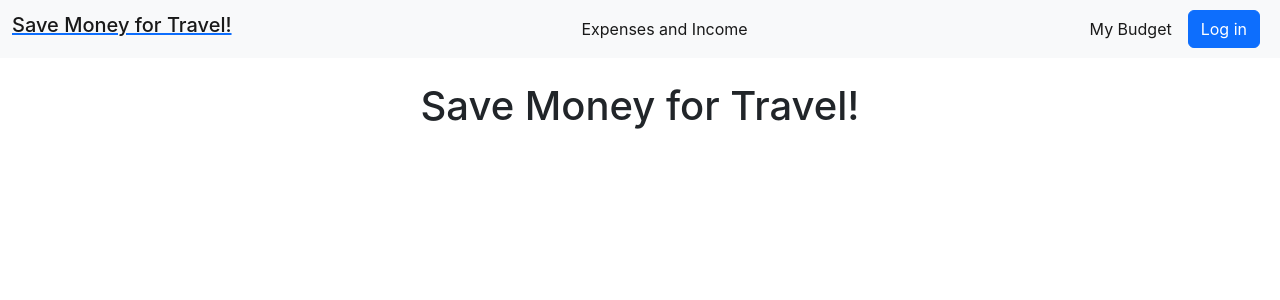
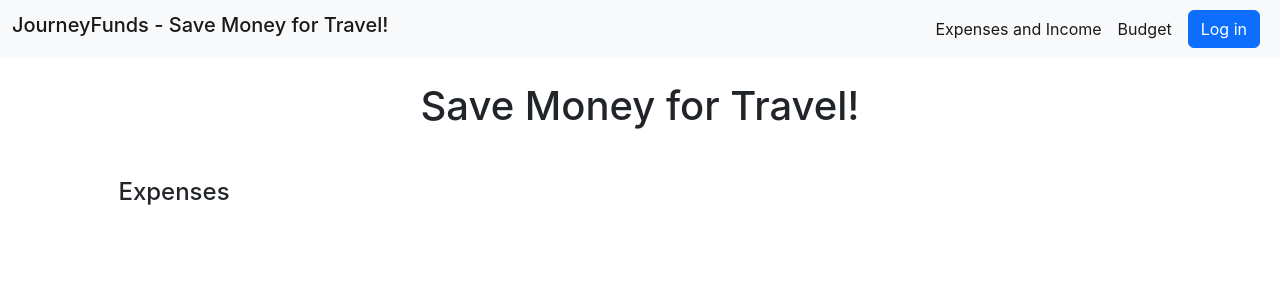
Before and after one commit to CodingCashew/journey-funds-save-money-for-travel, a React (Create React App) app: page / in a window 1280 px wide. Shown: the top 300 px of the page. Built offline with nearby package versions, Linux system fonts and the light colour scheme.

Commit message:
Improve Styling, Home Page Dashboard

```diff
--- a/package.json
+++ b/package.json
@@ -13,6 +13,7 @@
     "bcrypt": "^5.1.1",
     "bootstrap": "^5.2.3",
     "chart.js": "^4.4.4",
+    "chroma-js": "^3.1.1",
     "concurrently": "^8.2.2",
     "cors": "^2.8.5",
     "dotenv": "^16.4.5",
@@ -22,6 +23,7 @@
     "path": "^0.12.7",
     "pg": "^8.12.0",
     "react": "^18.3.1",
+    "react-bootstrap": "^2.10.4",
     "react-chartjs-2": "^5.2.0",
     "react-dom": "^18.3.1",
     "react-router-dom": "^6.25.1",
@@ -32,6 +34,7 @@
   "devDependencies": {
     "@babel/plugin-proposal-private-property-in-object": "^7.16.7",
     "@testing-library/react": "^13.4.0",
+    "@types/chroma-js": "^2.4.4",
     "@types/node": "^20.14.11",
     "@types/react": "^18.3.3",
     "@types/react-dom": "^18.3.0",
--- a/src/Components/Budget.tsx
+++ b/src/Components/Budget.tsx
@@ -77,7 +77,8 @@ function Budget() {
   return (
     <div>
       <h1 className="my-4">My Budget</h1>
-      <div className="d-flex mw-xs-85 p-4">
+      <div className="p-4">
+        <div className="d-flex-col">
           <table className="table responsive">
             <thead>
               <tr>
@@ -89,7 +90,7 @@ function Budget() {
             <tbody>
               {budget.map((item, index) =>
                 Object.entries(item).map(([key, value]) => (
-                <tr key={key + index}>
+                  <tr key={key + index} className="align-middle">
                     <th scope="row">{key}</th>
                     <td>${value}</td>
                     <td>
@@ -106,6 +107,7 @@ function Budget() {
               )}
             </tbody>
           </table>
+        </div>
       </div>
       {!isAddingCategory && user.email && (
         <button
--- a/src/Components/Expenses.tsx
+++ b/src/Components/Expenses.tsx
@@ -4,7 +4,6 @@ import { v4 as uuidv4 } from "uuid";
 
 import { useAccountContext } from "../context/AccountContext";
 import { IncomeOrExpense } from "../shared/interfaces";
-import PieChart from "./PieChart";
 
 function Expenses() {
   const [expenses, setExpenses] = useState<IncomeOrExpense[]>([]);
@@ -95,7 +94,6 @@ function Expenses() {
       <p>{user.email}</p>
       <div className="d-flex mw-xs-85 p-4 justify-content-center">
         <div className="d-flex-col ">
-        {expenses && expenses.length > 0 && <PieChart expenses={expenses} />}
           <table className="table responsive">
             <thead>
               <tr>
@@ -112,7 +110,7 @@ function Expenses() {
             <tbody>
               {expenses.map((item, index) => {
                 return (
-                <tr key={index}>
+                  <tr key={index} className="align-middle">
                     {/* <td>{index + 1}</td> */}
                     <td>{item.expenseId}</td>
                     <td>{new Date(item.date).toLocaleDateString()}</td>
@@ -140,13 +138,15 @@ function Expenses() {
         </div>
       </div>
       {!isAddingExpenseOrIncome && user.email && (
+        <div className="mb-4">
           <button
             type="button"
-          className="btn btn-primary"
+            className="btn btn-primary mb-4"
             onClick={() => setIsAddingExpenseOrIncome(true)}
           >
             Add Expense or Income
           </button>
+        </div>
       )}
       {isAddingExpenseOrIncome === true && (
         <div className="d-flex-column">
--- a/src/Components/Home.tsx
+++ b/src/Components/Home.tsx
@@ -1,8 +1,26 @@
+import { useEffect, useState } from "react";
+import { useAccountContext } from "../context/AccountContext";
+import { IncomeOrExpense } from "../shared/interfaces";
+import ExpensePieChart from "./PieChart";
+
 function Home() {
+  const [expenses, setExpenses] = useState<IncomeOrExpense[]>([]);
+
+  const { user } = useAccountContext();
+
+  useEffect(() => {
+    console.log('this should call even when the users expenses change, right? ', user.expenses);
+    if (user.expenses) {
+      setExpenses(user.expenses);
+    }
+  }, [user, user.expenses]);
+
   return (
     <div>
       <h1 className="my-4">Save Money for Travel!</h1>
-      <div className="d-flex mw-xs-85 p-4"></div>
+      <div className="d-flex mw-xs-85 p-4">
+        <ExpensePieChart expenses={expenses} />
+      </div>
     </div>
   );
 }
--- a/src/Components/Navbar.tsx
+++ b/src/Components/Navbar.tsx
@@ -12,8 +12,8 @@ function Navbar() {
     <div>
       <nav className="navbar navbar-expand-sm bg-light">
         <div className="container-fluid">
-          <a href="/">
-            <h2 className="navbar-brand">Save Money for Travel!</h2>
+          <a href="/" className="text-decoration-none">
+            <h2 className="navbar-brand">JourneyFunds - Save Money for Travel!</h2>
           </a>
           <button
             className="navbar-toggler"
@@ -26,8 +26,11 @@ function Navbar() {
           >
             <span className="navbar-toggler-icon"></span>
           </button>
-          <div className="collapse navbar-collapse" id="navbarSupportedContent">
-            <ul className="navbar-nav ms-auto mb-2 mb-lg-0 mw-30">
+          <div
+            className="collapse navbar-collapse d-flex-md justify-content-md-end"
+            id="navbarSupportedContent"
+          >
+            <ul className="navbar-nav mb-2 mb-lg-0 mw-30">
               <li className="nav-item">
                 <a
                   className="nav-link active"
@@ -38,14 +41,14 @@ function Navbar() {
                 </a>
               </li>
             </ul>
-            <ul className="navbar-nav ms-auto mb-2 mb-lg-0 mw-30">
+            <ul className="navbar-nav mb-2 mb-lg-0 mw-30">
               <li className="nav-item">
                 <a
                   className="nav-link active"
                   aria-current="page"
                   href="/budget"
                 >
-                  My Budget
+                  Budget
                 </a>
               </li>
             </ul>
--- a/src/Components/PieChart.tsx
+++ b/src/Components/PieChart.tsx
@@ -1,43 +1,35 @@
 import React from "react";
-// import Chart from "chart.js/auto";
+import chroma from 'chroma-js';
 import { Pie } from "react-chartjs-2";
-import {Chart, ArcElement} from 'chart.js'
-Chart.register(ArcElement);
+import {Chart, ArcElement, Tooltip, Legend} from 'chart.js'
+import { getExpenseTotals } from "../helpers/CategoryList";
+Chart.register(ArcElement, Tooltip, Legend);
 
-function PieChart({expenses}: any) {
-  //   const data = {
-  //     labels: ['Red', 'Orange', 'Blue'],
-  //     // datasets is an array of objects where each object represents a set of data to display corresponding to the labels above. for brevity, we'll keep it at one object
-  //     datasets: [
-  //         {
-  //           label: 'Popularity of colours',
-  //           data: [55, 23, 96],
-  //           backgroundColor: [
-  //             'red'
-  //             'blue'
-  //             'green'
-  //           ],
-  //           borderWidth: 1,
-  //         }
-  //     ]
-  // }
-  const labels = ["January", "February", "March", "April", "May", "June"];
+// TODO: Make this dynamic instead of duplicating code
+function ExpensePieChart({expenses}: any) {
+  const expenseTotals = getExpenseTotals(expenses);
+  const labels = Object.keys(expenseTotals);
+  const amounts = Object.values(expenseTotals);
+
+  const colors = chroma.scale('Set3').mode('lch').colors(labels.length);
+
   const data = {
     labels: labels,
     datasets: [
       {
-        label: "My First dataset",
-        backgroundColor: ['red', 'blue', 'green', 'yellow', 'purple', 'orange'],
-        borderColor: "white",
-        data: [0, 10, 5, 2, 20, 30, 45],
+        // label: "My First dataset",
+        backgroundColor: colors,
+        // borderColor: "white",
+        data: amounts,
       },
     ],
   };
   return (
     <div>
+      <h4>Expenses</h4>
       <Pie data={data} />
     </div>
   );
 }
 
-export default PieChart;
+export default ExpensePieChart;
--- /dev/null
+++ b/src/helpers/CategoryList.ts
@@ -0,0 +1,23 @@
+import { CategoryTotals, IncomeOrExpense } from "../shared/interfaces";
+
+export function getExpenseTotals(expenses: IncomeOrExpense[]): CategoryTotals {
+  expenses = expenses.filter(
+    (expense) => expense.incomeOrExpense === "expense"
+  );
+  const categoryExpenses: CategoryTotals = {};
+
+  for (let i = 0; i < expenses.length; i++) {
+    const currentExpense = expenses[i];
+    if (categoryExpenses[currentExpense.category]) {
+      categoryExpenses[currentExpense.category] += Math.abs(
+        currentExpense.amount
+      );
+    } else {
+      categoryExpenses[currentExpense.category] = Math.abs(
+        currentExpense.amount
+      );
+    }
+  }
+
+  return categoryExpenses;
+}
--- a/src/shared/interfaces.tsx
+++ b/src/shared/interfaces.tsx
@@ -10,7 +10,7 @@ export interface IncomeOrExpense {
   amount: number;
   satisfaction?: number;
   notes?: string;
-  incomeOrExpense: "income" | "expense";
+  incomeOrExpense: "income" | "expense" | "";
 }
 
 export interface User {
@@ -19,3 +19,7 @@ export interface User {
   budget?: BudgetCategory[];
   expenses?: IncomeOrExpense[];
 }
+
+export interface CategoryTotals {
+  [key: string]: number;
+}
```
Also changed, not shown: 1 other file (tests, documents, lock files or other folders). Lines whose indentation alone changed are shown as unchanged.
